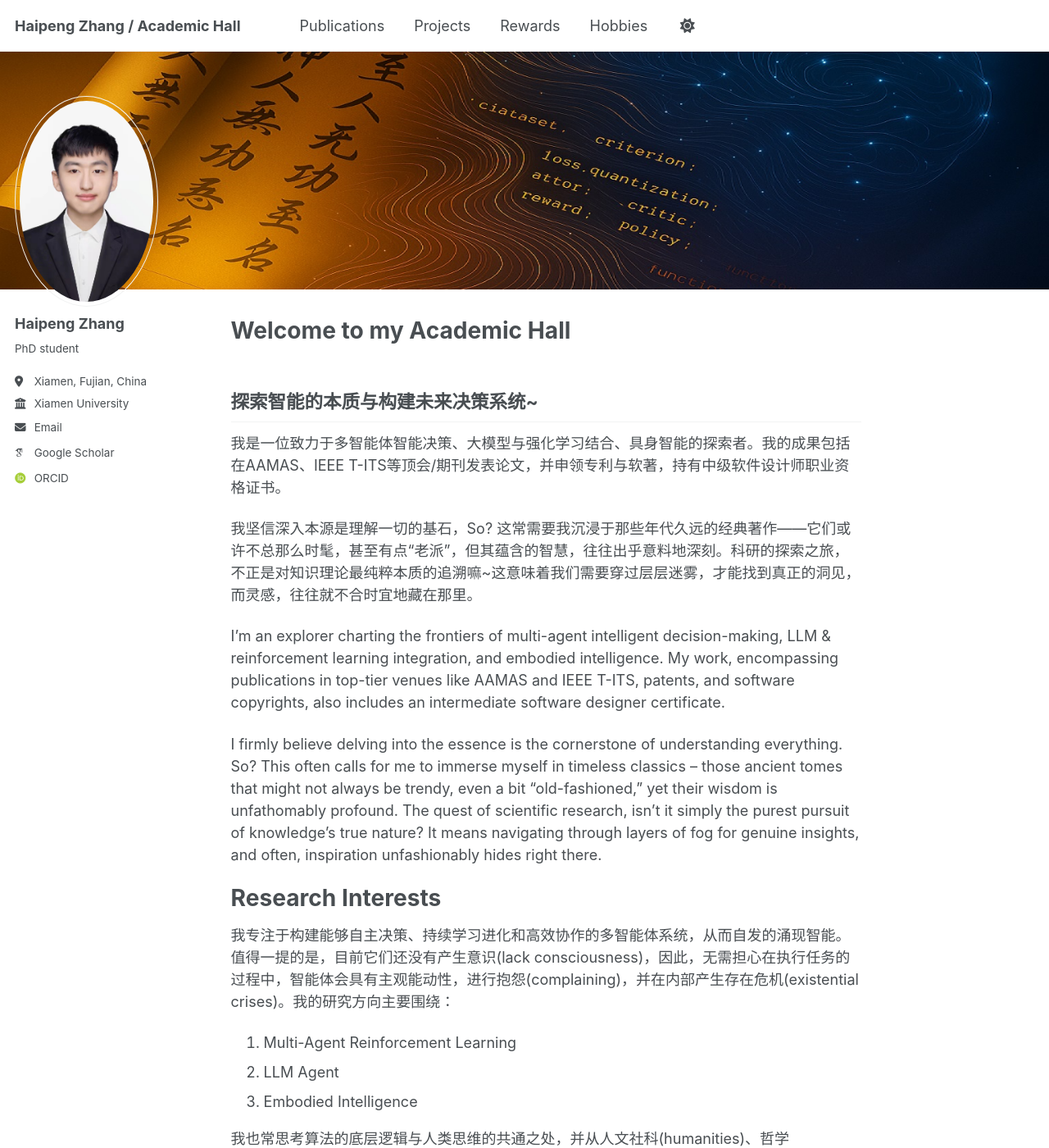
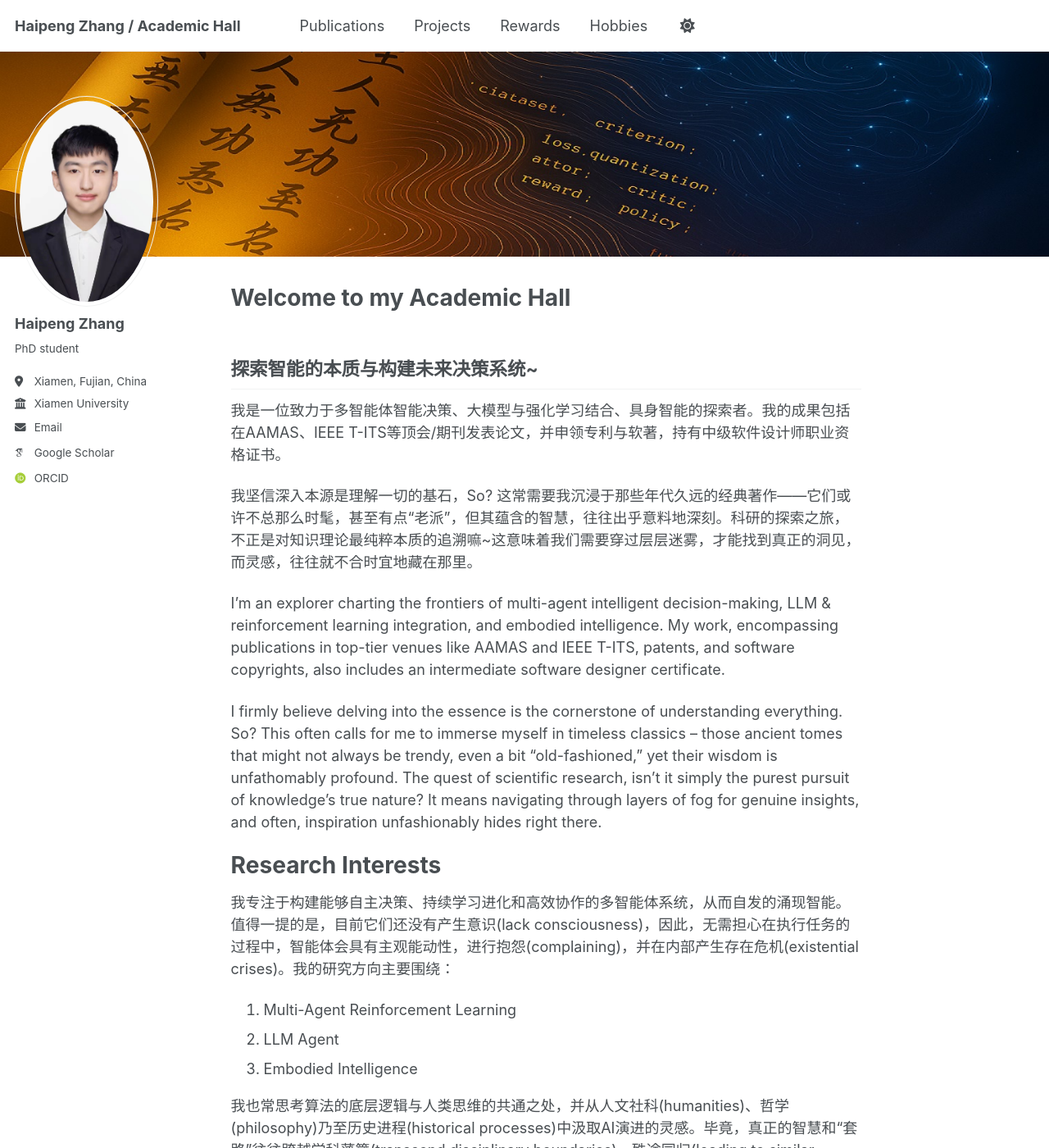
Before and after one commit to Harry-first/haipengzhang, a Jekyll site: the page built from _pages/about.md, in a window 1280 px wide and 1400 px high. Shown: the whole window at 82% size. Built offline with Jekyll 4.4.1, drawn with Linux system fonts in a browser that asks for light colours; some web fonts are replaced.

Commit message:
Update _page.scss

```diff
--- a/_sass/layout/_page.scss
+++ b/_sass/layout/_page.scss
@@ -406,7 +406,7 @@
   background-size: cover; /* 让图片覆盖整个区域 */
   background-position: center center; /* 图片居中显示 */
   background-repeat: no-repeat; /* 不重复平铺 */
-  height: 290px; /* 设置横幅高度，您可以根据需要调整 */
+  height: 250px; /* 设置横幅高度，您可以根据需要调整 */
   /* 如果您希望在横幅上叠加文字，可以添加以下 Flexbox 属性 */
   display: flex;
   align-items: center; /* 垂直居中内容 */
```
